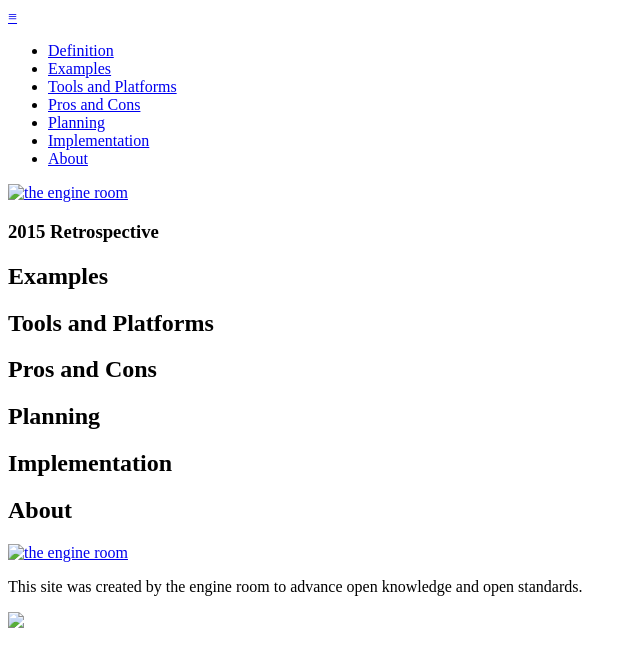
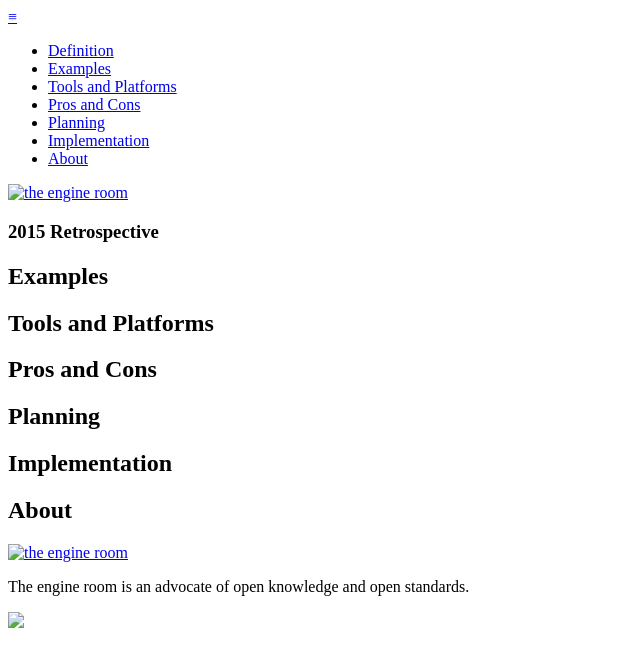
Before and after one commit to the-engine-room/2015, a Jekyll site: the page built from _posts/2015-12-14-retrospective.md, in a window 1280 px wide. Shown: the top 667 px of the page, without its empty margins (0-640 px from the left). Built offline with Jekyll 4.4.1, drawn with Linux system fonts in a browser that asks for light colours; nearby versions of some CDN libraries; comment, search, counter and statistics services are not loaded.

Commit message:
Update default.html

```diff
--- a/_layouts/default.html
+++ b/_layouts/default.html
@@ -43,7 +43,7 @@
         </div>
         <div class="text five columns">
           <p>{% if page.footer_text%}{{page.footer_text}}{%else%}
-            This site was created by the engine room to advance open knowledge and open standards.
+            The engine room is an advocate of open knowledge and open standards.
             {% endif %}
           </p>
         </div>
```
